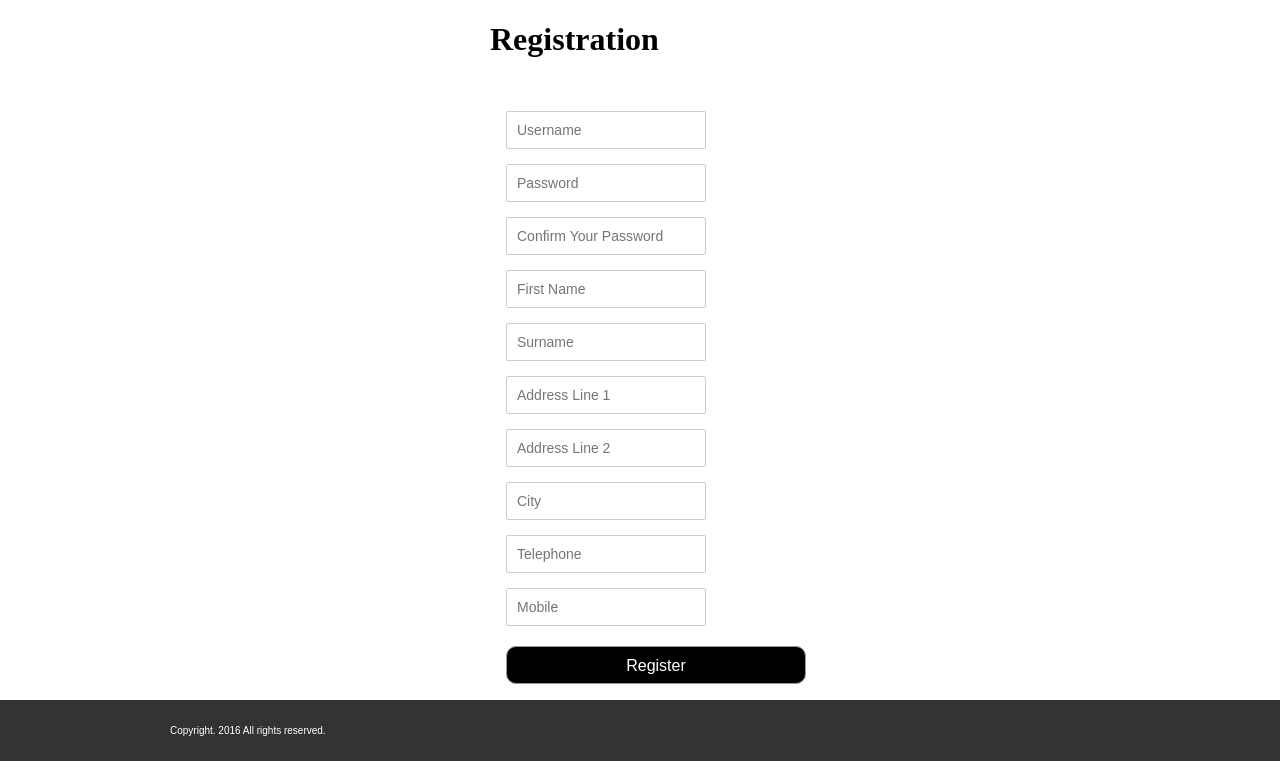
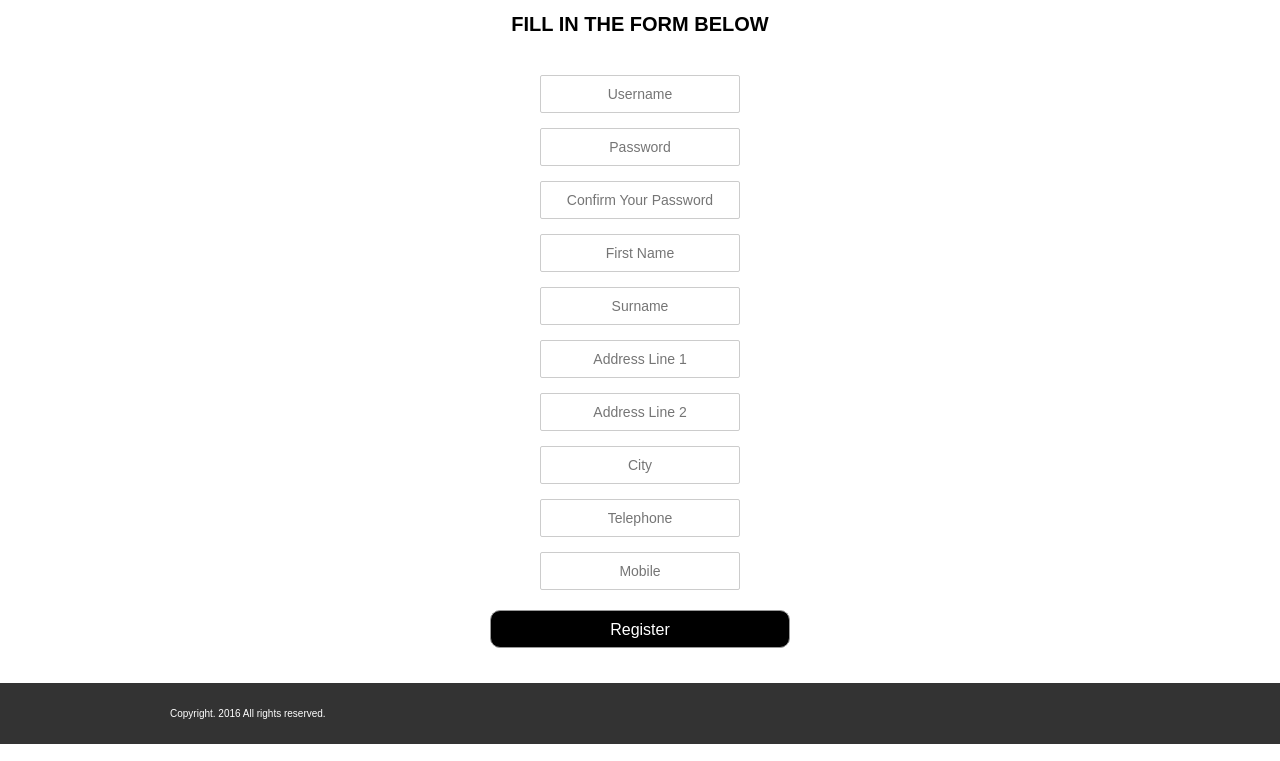
Before and after one commit to GabrielGrimberg/Library-Website, a PHP site: page /Register.php in a window 1280 px wide. Shown: the part 558-1319 px from the top of the page. Run offline with PHP 8.4, Linux system fonts and the light colour scheme.

Commit message:
Style Added

```diff
--- a/Website Code/Login.php
+++ b/Website Code/Login.php
@@ -95,7 +95,7 @@
 		{
 	?>
 
-	<div class="form">
+	<div class="Form">
 	<h1 class="loginheader">Log In</h1>
 		<form action="" method="post" name="login">
 			<input type="text" name="Username" placeholder="Username" required />
--- a/Website Code/Main-Page.html
+++ b/Website Code/Main-Page.html
@@ -65,8 +65,6 @@
 					</div>
 					<!--End introduction-->
 
-					<!-- PHP Start -->
-
 					<!--Start of footer-->
 					<div class="clearfix"></div>
 				</div>
--- a/Website Code/Main-Style.css
+++ b/Website Code/Main-Style.css
@@ -184,7 +184,7 @@ html, body
 
 .backgroundfix3
 {
-	background: url(http://6sigmaconsulting.org/wp-content/uploads/2015/12/6Sigma_slideroption3.jpg) no-repeat center center;
+	background: url(https://esmi-fp7.net/media/images/global/head-bg-2.jpg) no-repeat center center;
 	background-size: cover;
 	height: 500px;
 }
@@ -194,6 +194,7 @@ form
 	/* Just to center the form on the page */
 	margin: 0 auto;
 	width: 400px;
+
 	/* To see the outline of the form */
 	padding: 1em;
 	border-radius: 1em;
@@ -280,14 +281,31 @@ a:hover
 	text-decoration: underline;
 }
 
+/* For all the form options in pages */
 .Form
 {
-	width: 300px;
-	margin: auto;
+	color: #000000;
+	font-family: 'Raleway', sans-serif;
+	font-weight: 50;
+	font-size: 10px;
+	text-align: center;
+	margin-bottom: 25px; /* Margin from footer */
+	text-transform: uppercase;
+}
+
+.Form2
+{
+	color: #000000;
+	font-family: 'Raleway', sans-serif;
+	font-weight: 50;
+	font-size: 10px;
+	text-align: center;
+	text-transform: uppercase;
 }
 
 input[type='text'], input[type='password']
 {
+	text-align: center;
 	width: 200px;
 	border-radius:
 	2px;border:
@@ -301,6 +319,7 @@ input[type='text'], input[type='password']
 
 input[type='Submit']
 {
+	text-align: center;
 	padding: 10px 15px 8px;
 	text-align: center;
 	color: #fff;
@@ -334,55 +353,37 @@ input[type='Submit']:hover
 /* PHP for Logged Out */
 .backgroundfix5
 {
-	background: url(http://wall-papers.info/images/nice-background-pic/nice-background-pic-6.jpg) no-repeat center center;
+	background: url(http://2il.org/wp-content/uploads/2014/02/Library-in-florence-italy-awesome-design.jpg) no-repeat center center;
 	background-size: cover;
 	height: 500px;
 }
 
-/* Positioning for lower page */
-.supporting2
+/* PHP/HTML for Search Page */
+.supporting2 img
 {
-	padding-top: 80px;
-	padding-bottom: 100px;
+	display: block;
+	margin: 0 auto;
 }
 
-/* Column position */
-.supporting2 .col2
+.supporting2 p
 {
-	float: center;
-	width: 33%;
-	font-family: 'Raleway', sans-serif;
 	text-align: center;
 }
 
-/* Resizing the image */
-.supporting2 img
+.supporting2 h2
 {
-	height: 100px;
-	display:block;
-	margin-left:auto;
-	margin-right:auto;
+	text-align: center;
+}
+
+.supporting2 a
+{
+	margin: 0 auto;
+	display: block;
+	text-align: center;
+	text-transform: uppercase;
 
 }
 
-/* Text title for lower page */
-.supporting2 h2
-{
-	font-weight: 600;
-	font-size: 23px;
-}
-
-/* Paragraph after text title */
-.supporting2 p
-{
-	font-weight: 400;
-	font-size: 14px;
-	line-height: 20px;
-	padding: 0 50px;
-	margin-bottom: 40px;
-}
-
-/* PHP/HTML for Search Page */
 .backgroundfix6
 {
 	background: url(https://media.npr.org/assets/img/2015/12/04/best-books-2015_wide-18ea71bcef7792d9fd6ea5183846999a06b17eee.jpg?s=1400) no-repeat center center;
--- a/Website Code/Register.php
+++ b/Website Code/Register.php
@@ -105,7 +105,7 @@
 			//Validation For: Password which should be more than 6 characters long.
 			if(strlen($Password) < 6)
 			{
-				echo "Your password should be at least 6 characters long.";
+				echo "<div class='adjust'><h3>Your password should be at least 6 characters long.</h3><br/></div>";
 
 				//Not wise but wiser to use than exit; as exit doesn't display the form again.
 				goto SkipBackToForm;
@@ -114,7 +114,7 @@
 			//Validation For: Telephone number must be digits not characters.
 			if (!is_numeric($Telephone))
 			{
-				echo "<h3>Your Telephone must be numeric, it must only contain valid numbers.</h3><br/>";
+				echo "<h3>Your telephone must be numeric, it must only contain valid numbers.</h3><br/>";
 
 				//Not wise but wiser to use than exit; as exit doesn't display the form again.
 				goto SkipBackToForm;
@@ -152,7 +152,7 @@
 			{
 				echo "<br>";
 
-	            echo "<div class='form'><h3>You have registered, please log in.</h3><br/>Click here to <a href='Login.php'>Login</a></div>";
+	            echo "<div class='Form'><h3>You have registered, please log in.</h3><br/>Click here to <a href='Login.php'>Login</a></div>";
 
 				echo "<br><br>";
 
@@ -172,7 +172,7 @@
 
 	?>
 		<div class="Form">
-		<h1>Registration</h1>
+		<h1>Fill in the form below</h1>
 			<form name="Registration" action="" method="post">
 				<input type="text" name="Username" placeholder="Username" required />
 				<input type="password" name="Password" placeholder="Password" required />
--- a/Website Code/Search.php
+++ b/Website Code/Search.php
@@ -82,7 +82,7 @@
 	?>
 
 	<!-- HTML Search Below This -->
-	<div class="form">
+	<div class="Form2">
 	<h1 class="loginheader">Search For A Book</h1>
 		<form action="" method="post" name="search">
 			<input type="text" name="Search" placeholder="Search for a book..." required />
@@ -96,6 +96,7 @@
 		</form>
 
     <!--Start of footer-->
+	<br><br><br><br><br>
 	<div class="clearfix"></div>
 	<div  class="footer">
 		<div class="container">
```
Also changed, not shown: Website Code/LoggedOut.php (+5 -9 lines).
